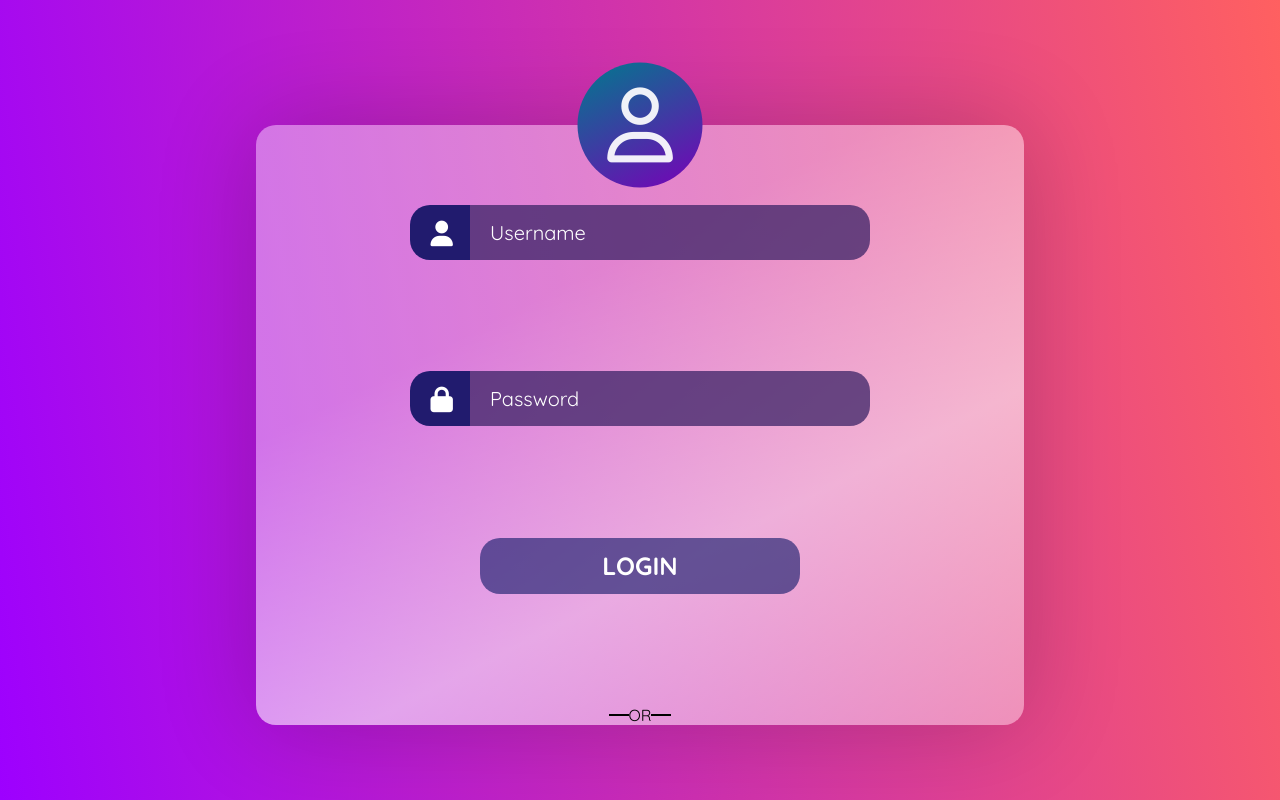
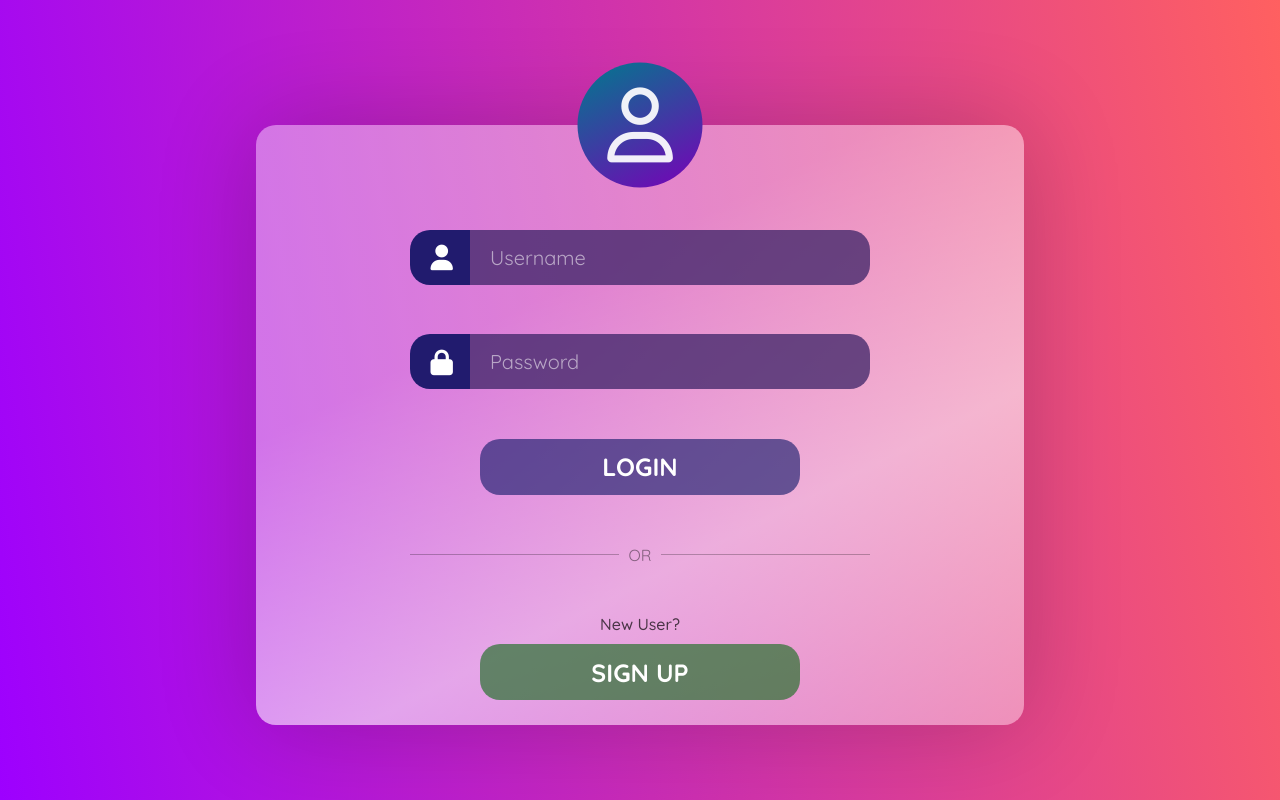
Before and after one commit to elie-majdalani/zomato-backend, a PHP site: page /darft/index.html in a window 1280 px wide. Run offline with PHP 8.4, Linux system fonts and the light colour scheme; some libraries are stand-ins or nearby versions.

Commit message:
Adding Signup

```diff
--- a/darft/index.html
+++ b/darft/index.html
@@ -33,6 +33,11 @@
                 <div class="hr"></div> <!--Horizental line-->
             </div>
 
+            <div id="signup">
+                <span>New User?</span>
+                <button>SIGN UP</button>
+            </div>
+
         </form>
     </div>
 
--- a/styles/styles.css
+++ b/styles/styles.css
@@ -32,7 +32,7 @@ form {
     display: flex;
     flex-direction: column;
     align-items: center;
-    justify-content: space-between;
+    justify-content: space-around;
     background: rgb(255,255,255);
     border-radius: 20px;
     background: linear-gradient(333deg, rgba(255,255,255,0.4) 0%, rgba(255,255,255,0.6) 34%, rgba(255,255,255,0.4) 68%, rgba(255,255,255,0.4) 100%);
@@ -83,7 +83,6 @@ form {
 .input-icon {
 
     background-color: rgb(33, 27, 110);
-
     /* background: rgb(166,0,255);
     background: linear-gradient(333deg, rgba(166,0,255,1) 0%, rgb(255, 0, 170) 100%); */
     height: auto;
@@ -101,7 +100,7 @@ form {
 
 input::placeholder {
     font-size: 20px;
-    color: white;
+    color: rgba(255, 255, 255, 0.547);
 }
 
 input:focus {
@@ -134,11 +133,48 @@ input:focus {
     display: flex;
     justify-content: center;
     align-items: center;
+    width: 60%;
+    color: rgba(0, 0, 0, 0.433);
 }
 
 .hr {
-    background-color: black;
-    height: 2px;
-    width: 20px;
+    background-color: rgba(0, 0, 0, 0.256);
+    height: 1px;
+    width: 100%;
+}
 
+#or > span {
+    margin: 0 10px;
 }
+
+/*signup section*/
+#signup {
+    display: flex;
+    flex-direction: column;
+    align-items: center;
+}
+
+#signup > span {
+    color: rgba(0, 0, 0, 0.686);
+    font-weight: 500;
+}
+
+#signup > button {
+    margin-top: 10px;
+    width: 320px;
+    height: 56px;
+    font-size: 25px;
+    color: white;
+    border: none;
+    background-color: rgba(27, 110, 34, 0.648);
+    border-radius: 20px;
+    font-weight: bolder;
+    cursor: pointer;
+    transition: .3s;
+}
+
+#signup > button:hover {
+    box-shadow: 0 0 20px rgba(0, 0, 0, 0.4);
+    transition: .3s;
+    transform: scale(1.1);
+}
```
